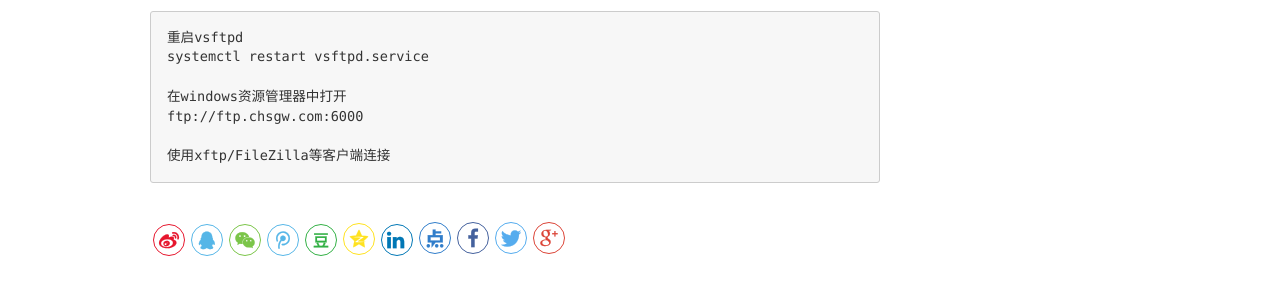
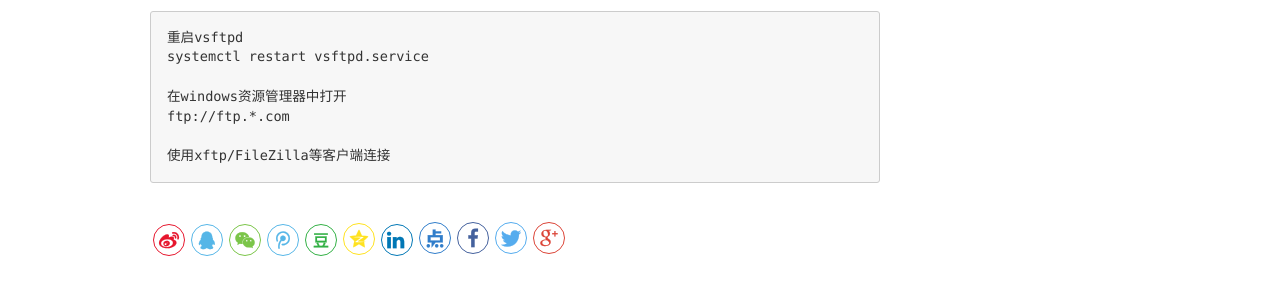
Before and after one commit to liuhuachao/blog, a Jekyll site: the page built from _posts/Linux/2018-05-03-vsftpd.md, in a window 1280 px wide and 900 px high, scrolled down 3624 px. Shown: the part 482-782 px from the top of the window. Built offline with Jekyll 4.4.1, drawn with Linux system fonts in a browser that asks for light colours; comment, search, counter and statistics services are not loaded.

Commit message:
修改博文

```diff
--- a/_posts/Linux/2018-05-03-vsftpd.md
+++ b/_posts/Linux/2018-05-03-vsftpd.md
@@ -189,6 +189,6 @@ anon_other_write_enable=YES
     systemctl restart vsftpd.service
 
     在windows资源管理器中打开
-    ftp://ftp.chsgw.com:6000
+    ftp://ftp.*.com
 
     使用xftp/FileZilla等客户端连接
```
Also changed, not shown: _posts/Love/2015-09-02-love.md (deleted, +0 -31 lines).
